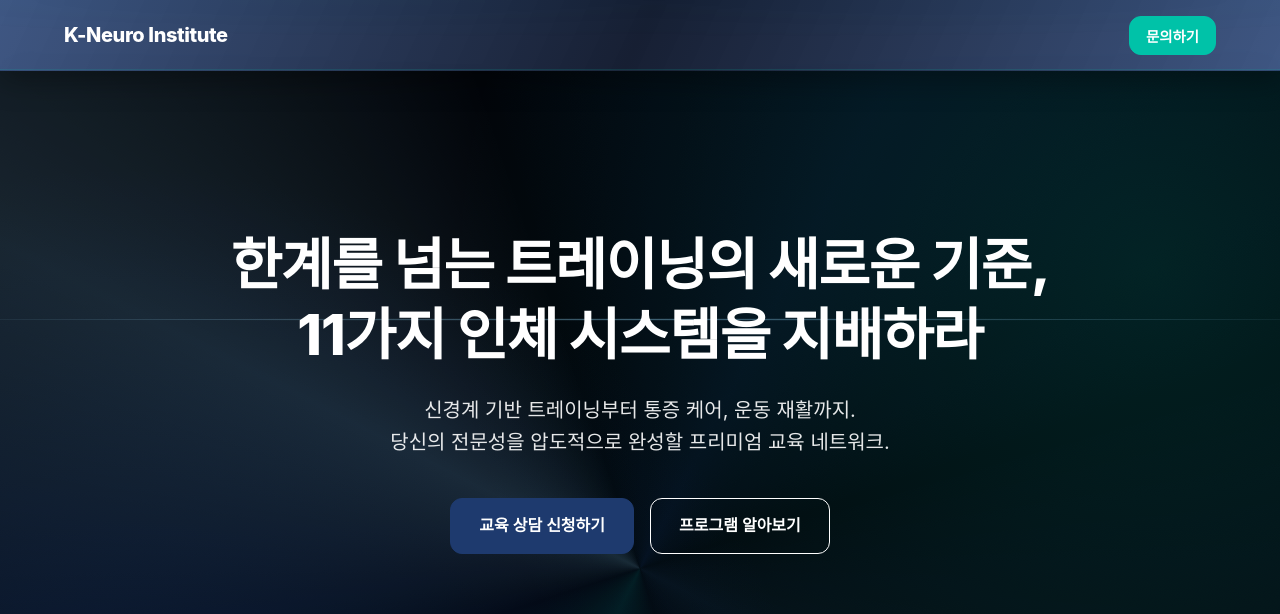
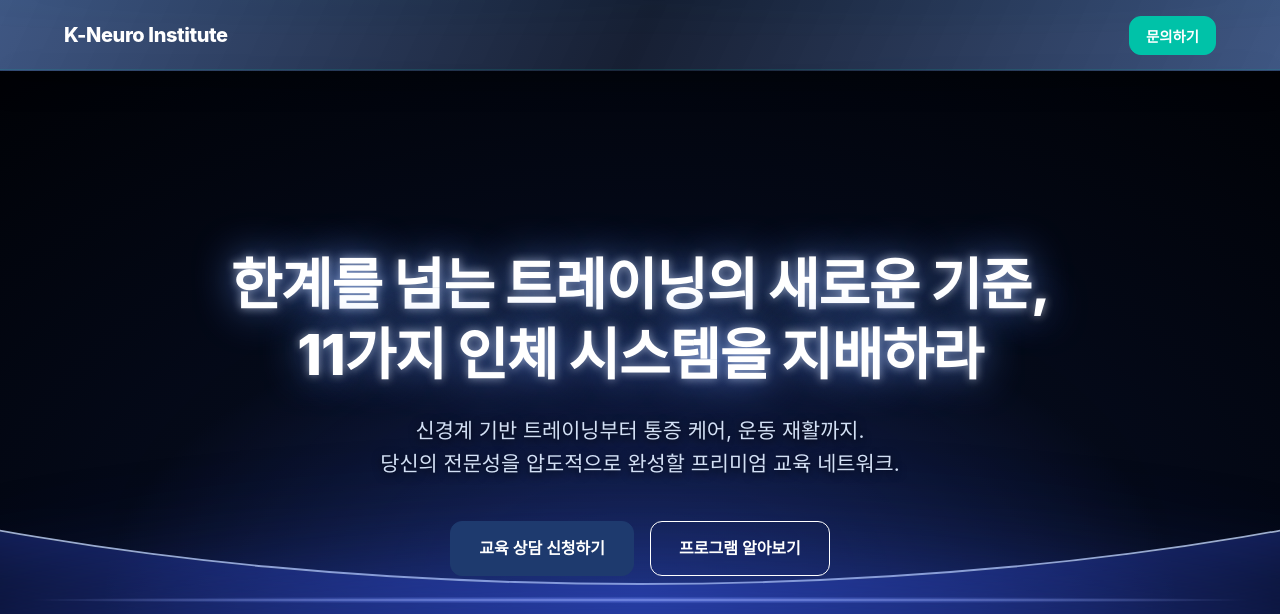
Before and after one commit to coo-glitch/K-Neuro-landing, a plain HTML site: page index.html in a window 1280 px wide. Shown: the top 614 px of the page. Drawn offline with Linux system fonts and the light colour scheme.

Commit message:
style: add massive planetary eclipse background and epic text glow

```diff
--- a/styles.css
+++ b/styles.css
@@ -147,77 +147,70 @@ section {
 
 /* 1. Hero */
 .hero {
-  background-color: #02050A;
+  background-color: #010205;
   background-image:
-    /* 공중에 떠 있는 빛의 파동 (아나모픽 렌즈 플레어) */
-    radial-gradient(ellipse 100% 2px at 50% 25%, rgba(150, 220, 255, 0.4) 0%, transparent 60%),
-    radial-gradient(ellipse 120% 1px at 50% 65%, rgba(0, 194, 168, 0.3) 0%, transparent 50%),
-    /* 우주 성운 같은 은은한 백그라운드 아우라 */
-    radial-gradient(circle at 10% 80%, rgba(13, 50, 120, 0.4) 0%, transparent 50%),
-    radial-gradient(circle at 90% 20%, rgba(0, 194, 168, 0.15) 0%, transparent 50%);
+    /* 정중앙의 엄청나게 밝은 수평 렌즈 플레어 */
+    radial-gradient(ellipse 150% 2px at 50% 50%, rgba(255, 255, 255, 1) 0%, transparent 40%),
+    radial-gradient(ellipse 80% 6px at 50% 50%, rgba(180, 200, 255, 0.8) 0%, transparent 60%),
+    radial-gradient(ellipse 60% 40% at 50% 50%, rgba(60, 90, 220, 0.4) 0%, transparent 70%);
   color: var(--color-white);
-  padding: 160px 0 100px;
+  padding: 180px 0 140px;
   text-align: center;
   position: relative;
   overflow: hidden;
   z-index: 1;
 }
 
-/* 역동적으로 회전하는 서치라이트/광선 효과 (애니메이션) */
+/* 윗부분 거대 행성 곡선 (Top Arc) */
 .hero::before {
   content: '';
   position: absolute;
-  top: -50%;
-  left: -50%;
-  width: 200%;
-  height: 200%;
-  background:
-    conic-gradient(from 0deg at 50% 50%,
-      transparent 0deg,
-      rgba(80, 150, 255, 0.05) 45deg,
-      transparent 90deg,
-      rgba(0, 194, 168, 0.1) 135deg,
-      transparent 180deg,
-      rgba(150, 220, 255, 0.15) 225deg,
-      transparent 270deg,
-      rgba(30, 80, 200, 0.08) 315deg,
-      transparent 360deg);
+  top: calc(50% - 100vh - 15px);
+  left: -50vw;
+  width: 200vw;
+  height: 100vh;
+  border-radius: 50%;
+  border-bottom: 2px solid rgba(200, 220, 255, 0.8);
+  box-shadow: 0px 40px 120px rgba(50, 80, 220, 0.5);
+  background: radial-gradient(ellipse at 50% 100%, rgba(20, 40, 100, 0.4) 0%, transparent 60%);
   z-index: -2;
-  animation: rotate-beams 25s linear infinite;
-  mix-blend-mode: screen;
 }
 
-/* 하단 코어의 강렬한 발광 및 깊이감 */
+/* 아랫부분 거대 행성 곡선 (Bottom Arc) */
 .hero::after {
   content: '';
   position: absolute;
-  bottom: 0;
-  left: 0;
-  width: 100%;
-  height: 100%;
-  background:
-    /* 바닥에서 뿜어져 나오는 렌즈 플레어 중심 빛 */
-    radial-gradient(ellipse 200% 3px at 50% 100%, rgba(200, 240, 255, 0.8) 0%, transparent 40%),
-    radial-gradient(ellipse 120% 60% at 50% 100%, rgba(13, 82, 204, 0.4) 0%, transparent 60%);
-  z-index: -1;
-  pointer-events: none;
+  bottom: calc(50% - 100vh - 15px);
+  left: -50vw;
+  width: 200vw;
+  height: 100vh;
+  border-radius: 50%;
+  border-top: 2px solid rgba(200, 220, 255, 0.8);
+  box-shadow: 0px -40px 120px rgba(50, 80, 220, 0.5);
+  background: radial-gradient(ellipse at 50% 0%, rgba(20, 40, 100, 0.4) 0%, transparent 60%);
+  z-index: -2;
 }
 
-@keyframes rotate-beams {
-  0% { transform: rotate(0deg); }
-  100% { transform: rotate(360deg); }
+.hero-content {
+  position: relative;
+  z-index: 10;
 }
+
 .hero-title {
-  font-size: 2.5rem;
+  font-size: 3.2rem;
   font-weight: 800;
   line-height: 1.25;
   margin-bottom: 24px;
   letter-spacing: -0.02em;
+  color: #ffffff;
+  text-shadow: 0 0 40px rgba(100, 150, 255, 0.9), 0 0 10px rgba(255, 255, 255, 0.6);
 }
 .hero-subtitle {
-  font-size: 1.25rem;
-  opacity: 0.9;
+  font-size: 1.3rem;
+  font-weight: 400;
+  color: #D3E0F5;
   margin-bottom: 40px;
+  text-shadow: 0 2px 10px rgba(0, 0, 0, 0.8);
 }
 .hero-cta-group {
   display: flex;
```
